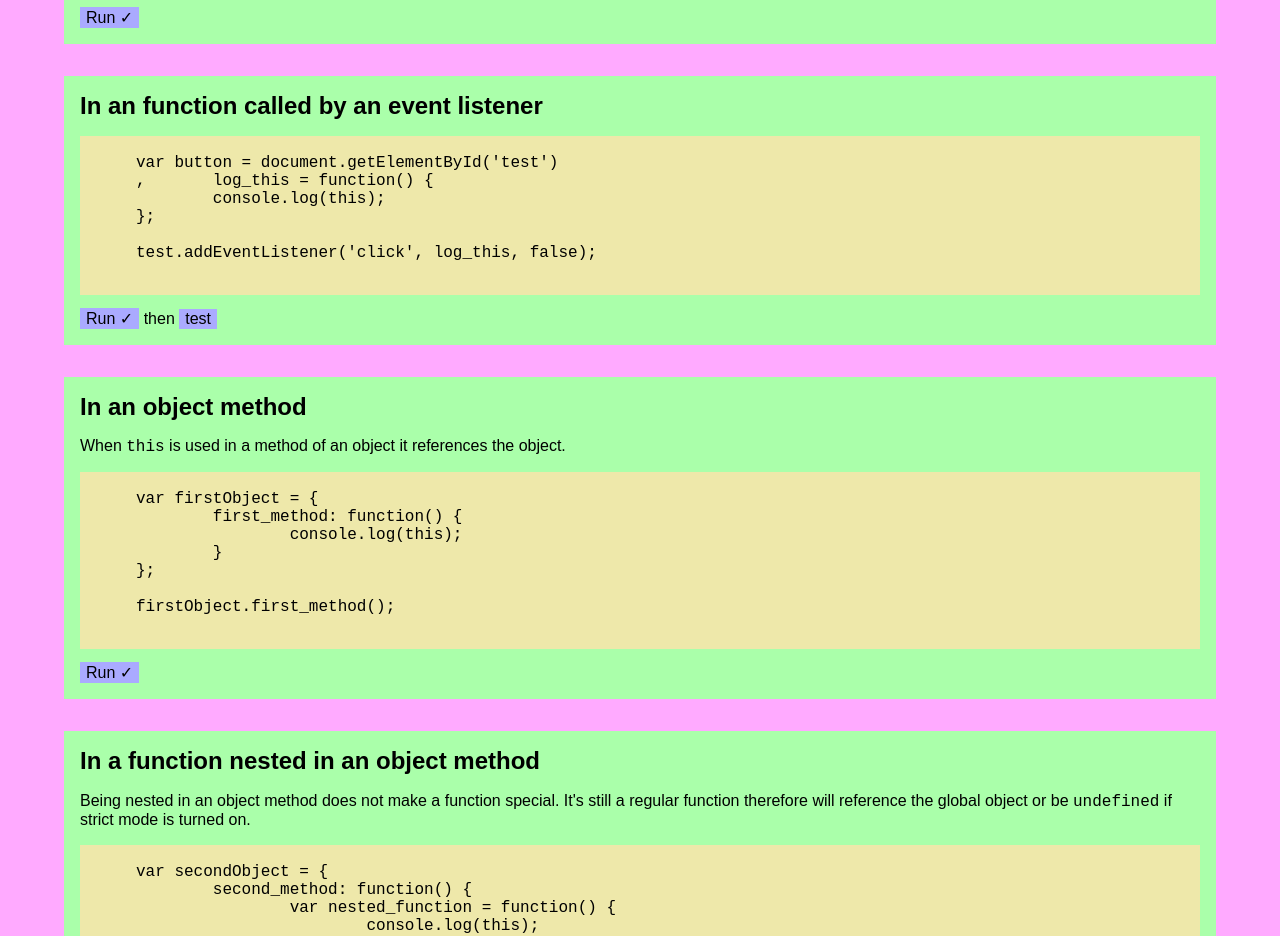
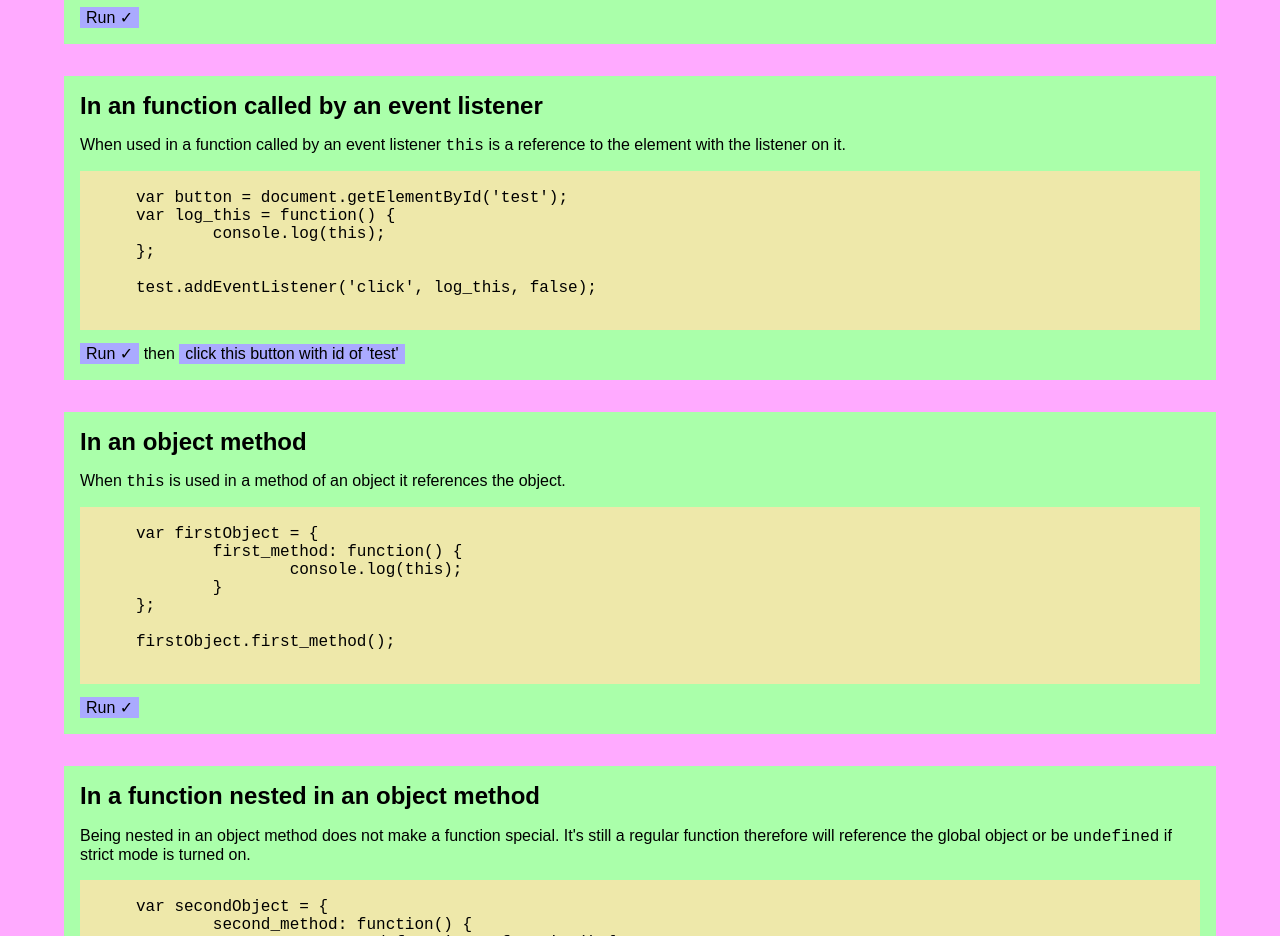
Before and after one commit to derekjohnson/this, a plain HTML site: page index.html in a window 1280 px wide. Shown: the part 1720-2656 px from the top of the page. Drawn offline with Linux system fonts and the light colour scheme.

Commit message:
Made event listener example clearer and added supporting text

```diff
--- a/index.html
+++ b/index.html
@@ -107,10 +107,12 @@
 		<section>
 			<h2>In an function called by an event listener</h2>
 
+			<p>When used in a function called by an event listener <code>this</code> is a reference to the element with the listener on it.</p>
+
 			<pre>
 				<code contenteditable>
-var button = document.getElementById('test')
-,	log_this = function() {
+var button = document.getElementById('test');
+var log_this = function() {
 	console.log(this);
 };
 
@@ -118,7 +120,7 @@ test.addEventListener('click', log_this, false);
 				</code>
 			</pre>
 
-			<button type="button">Run</button> then <input type="button" id="test" value="test">
+			<button type="button">Run</button> then <input type="button" id="test" value="click this button with id of 'test'">
 		</section>
 
 		<section>
```
